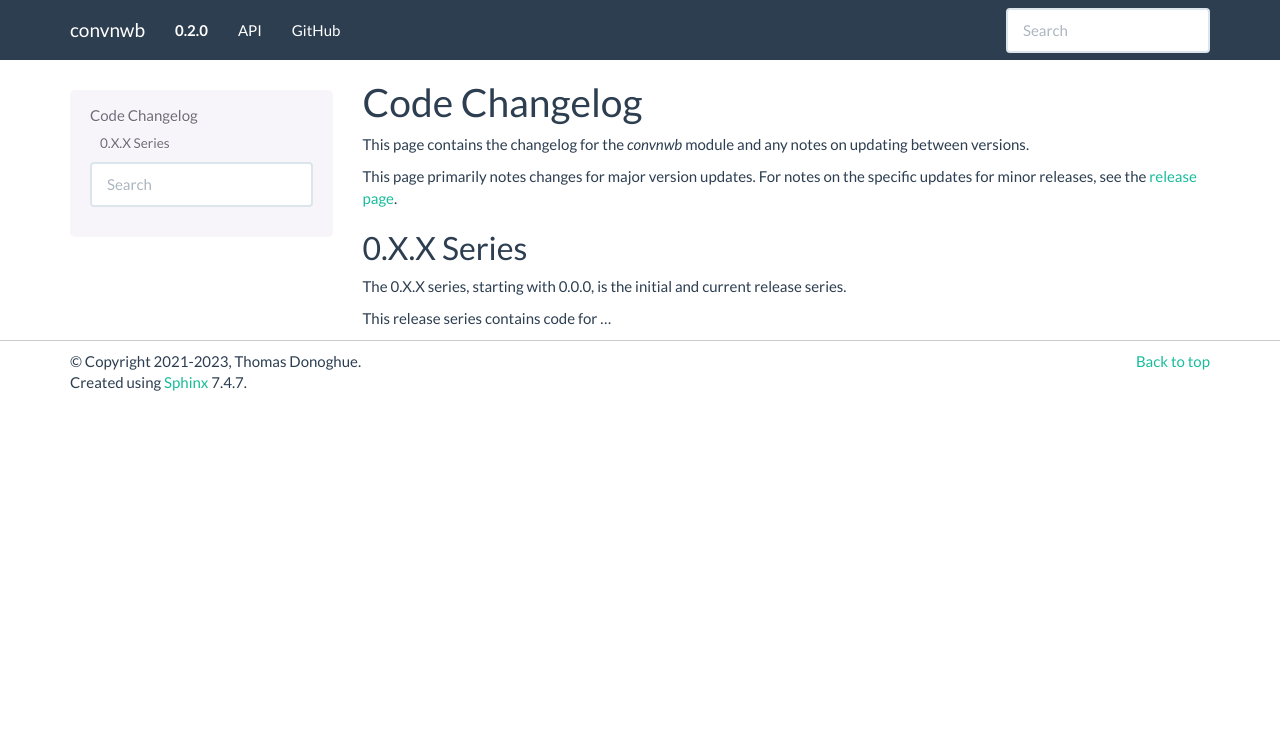
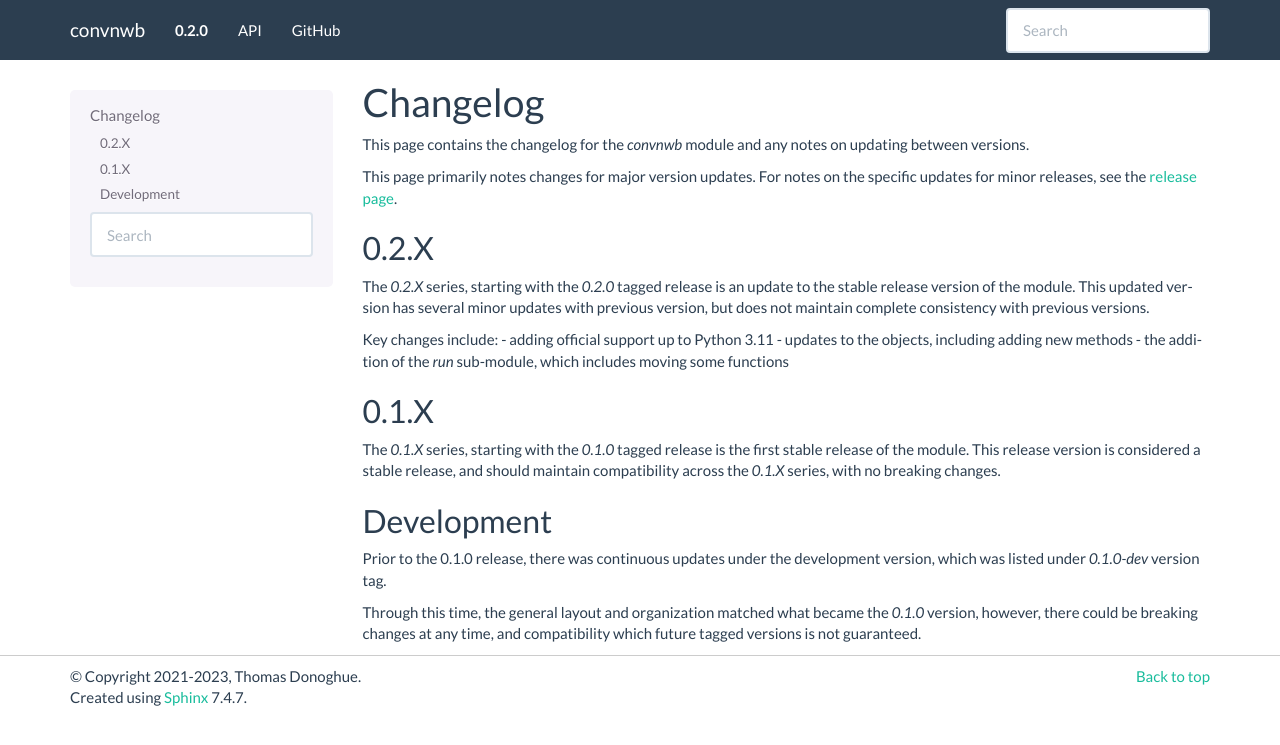
Before and after one commit to HSNPipeline/hsntools, a Sphinx documentation site: the page built from doc/changelog.rst, in a window 1280 px wide. Shown: the top 745 px of the page. Built offline with Sphinx 7.4.7, drawn with Linux system fonts in a browser that asks for light colours; pages that are not in the unit, such as notebooks, are missing from menus.

Commit message:
update & consolidate changelog

```diff
--- a/doc/changelog.rst
+++ b/doc/changelog.rst
@@ -1,14 +1,36 @@
-Code Changelog
-==============
+Changelog
+=========
 
 This page contains the changelog for the `convnwb` module and any notes on updating between versions.
 
 This page primarily notes changes for major version updates. For notes on the specific updates
-for minor releases, see the `release page <https://github.com/HSUPipeline/convnwb/releases>`_.
+for minor releases, see the `release page <https://github.com/spiketools/spiketools/releases>`_.
 
-0.X.X Series
-------------
+0.2.X
+-----
 
-The 0.X.X series, starting with 0.0.0, is the initial and current release series.
+The `0.2.X` series, starting with the `0.2.0` tagged release is an update to the stable
+release version of the module. This updated version has several minor updates with
+previous version, but does not maintain complete consistency with previous versions.
 
-This release series contains code for ...
+Key changes include:
+- adding official support up to Python 3.11
+- updates to the objects, including adding new methods
+- the addition of the `run` sub-module, which includes moving some functions
+
+0.1.X
+-----
+
+The `0.1.X` series, starting with the `0.1.0` tagged release is the first stable release
+of the module. This release version is considered a stable release, and should maintain
+compatibility across the `0.1.X` series, with no breaking changes.
+
+Development
+-----------
+
+Prior to the 0.1.0 release, there was continuous updates under the development version,
+which was listed under `0.1.0-dev` version tag.
+
+Through this time, the general layout and organization matched what became the `0.1.0` version,
+however, there could be breaking changes at any time, and compatibility which future
+tagged versions is not guaranteed.
```
Also changed, not shown: CHANGELOG.md (deleted, +0 -29 lines).
